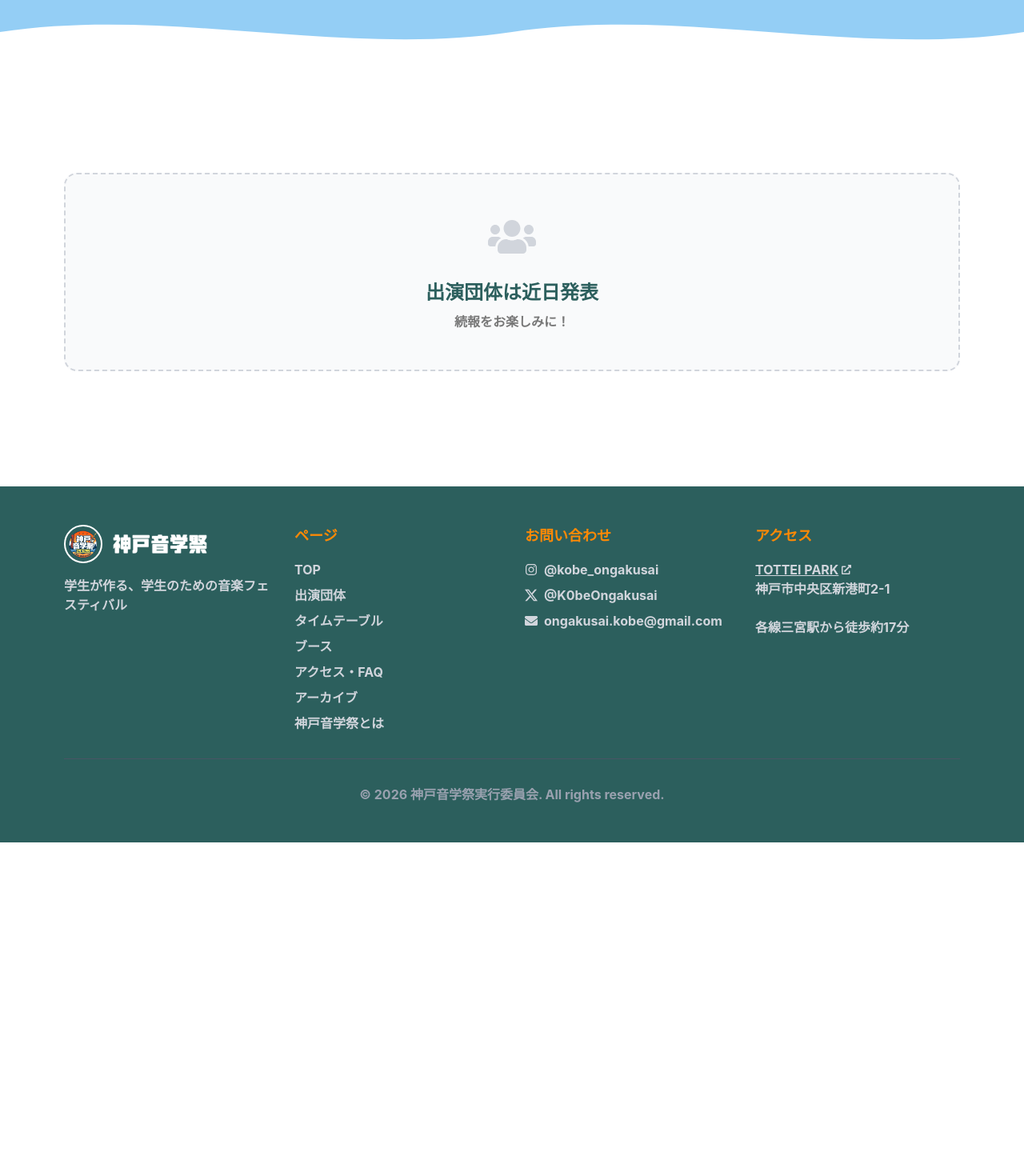
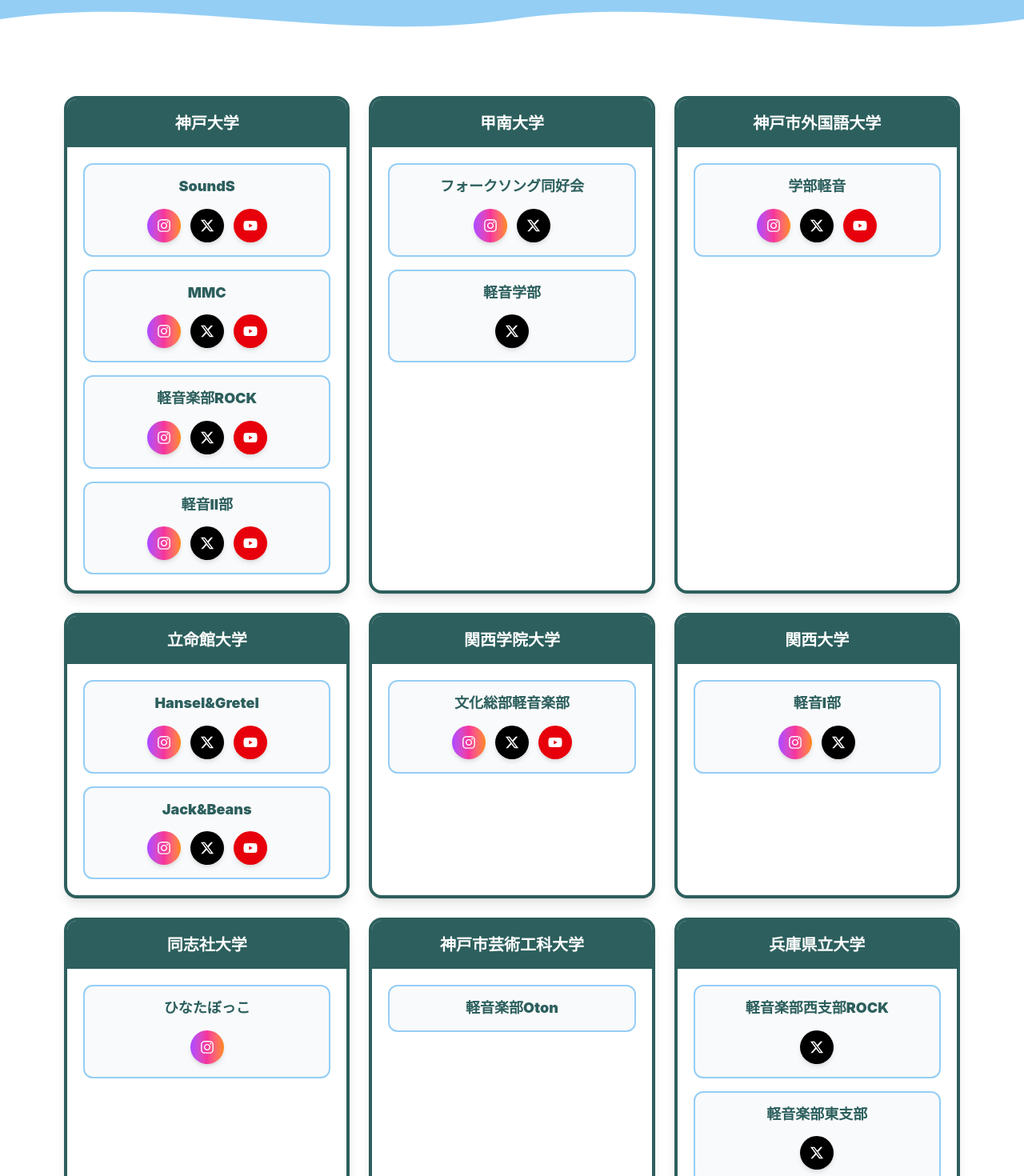
Before and after one commit to hhhhyyyy11/kobe-ongakusai-2026, a Next.js app: page /artists in a window 1280 px wide. Shown: the part 620-2090 px from the top of the page at 80% size. Before the commit the page ends 1673 px from the top, so only its background shows below. Built offline with nearby package versions, Linux system fonts and the light colour scheme; no server answers.

Commit message:
出演団体とSNS情報を更新

```diff
--- a/src/app/access/page.tsx
+++ b/src/app/access/page.tsx
@@ -65,9 +65,9 @@ const faqItems = [
       "天候による開催可否や変更がある場合は、公式サイトと公式SNSでお知らせします。",
   },
   {
-    question: "出演団体やタイムテーブルはいつ公開されますか？",
+    question: "出演団体やタイムテーブルはどこで確認できますか？",
     answer:
-      "出演団体とタイムテーブルは決定次第、公式サイト内の出演団体ページ、タイムテーブルページ、公式SNSで公開します。",
+      "出演団体は公式サイト内の出演団体ページで公開しています。タイムテーブルは決定次第、タイムテーブルページと公式SNSでお知らせします。",
   },
 ];
 
@@ -190,7 +190,7 @@ export default function AccessPage() {
                     天候や会場状況により案内内容が変わる場合は、公式サイトと公式SNSでお知らせします。
                   </p>
                   <p className="font-bold leading-relaxed">
-                    出演団体、タイムテーブル、ブース詳細は決定次第、各ページと公式SNSで順次公開します。
+                    出演団体は出演団体ページで公開中です。タイムテーブルとブース詳細は決定次第、各ページと公式SNSで順次公開します。
                   </p>
                 </div>
               </section>
--- a/src/app/artists/page.tsx
+++ b/src/app/artists/page.tsx
@@ -1,70 +1,137 @@
 import type { Metadata } from "next";
-import { FaUsers } from "react-icons/fa";
+import { FaInstagram, FaUsers, FaYoutube } from "react-icons/fa";
+import { FaXTwitter } from "react-icons/fa6";
 import { Header } from "@/components/Header";
 import { Footer } from "@/components/Footer";
 import { DecorativeNotes } from "@/components/DecorativeNotes";
 import { WavePattern } from "@/components/WavePattern";
+import { artistGroups, type ArtistSocials } from "@/constants/bands";
 import { createPageMetadata } from "@/lib/metadata";
 
 export const metadata: Metadata = createPageMetadata({
   title: "出演団体｜神戸音学祭2026",
   description:
-    "神戸音学祭2026の出演団体情報ページです。学生バンドや出演団体の発表情報を、決定次第掲載します。",
+    "神戸音学祭2026に出演する関西圏9大学15団体と、各団体の公式SNSをご紹介します。",
   path: "/artists",
 });
+
+const socialPlatforms = [
+  {
+    key: "instagram",
+    label: "Instagram",
+    icon: FaInstagram,
+    className:
+      "bg-gradient-to-r from-purple-500 via-pink-500 to-orange-400 hover:from-purple-600 hover:via-pink-600 hover:to-orange-500",
+  },
+  {
+    key: "x",
+    label: "X",
+    icon: FaXTwitter,
+    className: "bg-black hover:bg-gray-800",
+  },
+  {
+    key: "youtube",
+    label: "YouTube",
+    icon: FaYoutube,
+    className: "bg-red-600 hover:bg-red-700",
+  },
+] as const satisfies ReadonlyArray<{
+  key: keyof ArtistSocials;
+  label: string;
+  icon: typeof FaInstagram;
+  className: string;
+}>;
 
 export default function ArtistsPage() {
   return (
     <div className="min-h-screen bg-kobe-light-blue font-sans">
-      {/* Header */}
       <Header />
 
-      {/* Main Content */}
       <main>
-        {/* Hero Section */}
-        <section className="relative pt-32 pb-16 overflow-hidden">
-          {/* Decorative Elements */}
+        <section className="relative overflow-hidden pt-32 pb-16">
           <DecorativeNotes />
 
-          <div className="max-w-6xl mx-auto px-4 text-center relative z-10">
-            <div className="bg-white/90 backdrop-blur-sm rounded-3xl p-8 md:p-12 border-6 border-kobe-dark-teal shadow-2xl mb-16">
-              <div className="flex justify-center mb-6">
-                <div className="bg-gradient-to-r from-yellow-400 to-orange-500 rounded-full p-4">
+          <div className="relative z-10 mx-auto max-w-6xl px-4 text-center">
+            <div className="mb-16 rounded-3xl border-6 border-kobe-dark-teal bg-white/90 p-8 shadow-2xl backdrop-blur-sm md:p-12">
+              <div className="mb-6 flex justify-center">
+                <div className="rounded-full bg-gradient-to-r from-yellow-400 to-orange-500 p-4">
                   <FaUsers className="text-6xl text-white" />
                 </div>
               </div>
-              <h1 className="text-4xl md:text-6xl font-black text-kobe-dark-teal mb-6">
+              <h1 className="mb-6 text-4xl font-black text-kobe-dark-teal md:text-6xl">
                 出演団体
               </h1>
-              <div className="mb-4">
-                <p className="inline-block px-6 py-2 rounded-full text-xl md:text-2xl font-bold text-white bg-gradient-to-r from-yellow-400 to-orange-500">
-                  Coming Soon
-                </p>
-              </div>
+              <p className="inline-block rounded-full bg-gradient-to-r from-yellow-400 to-orange-500 px-6 py-2 text-xl font-bold text-white md:text-2xl">
+                9大学15団体が出演
+              </p>
             </div>
           </div>
         </section>
 
-        {/* Artists List Section — Coming Soon */}
-        <section className="py-16 bg-white relative">
-          {/* Wave Pattern at Top */}
+        <section className="relative bg-white py-16">
           <WavePattern fillColor="white" backgroundColor="bg-kobe-light-blue" />
 
-          <div className="max-w-6xl mx-auto px-4 pt-16">
-            <div className="text-center py-20">
-              <div className="border-2 border-dashed border-gray-300 rounded-2xl p-12 bg-gray-50">
-                <FaUsers className="text-6xl text-gray-300 mx-auto mb-6" />
-                <p className="text-2xl font-black text-kobe-dark-teal mb-2">
-                  出演団体は近日発表
-                </p>
-                <p className="text-kobe-gray font-bold">続報をお楽しみに！</p>
-              </div>
+          <div className="mx-auto max-w-6xl px-4 pt-16">
+            <div className="grid gap-6 md:grid-cols-2 lg:grid-cols-3">
+              {artistGroups.map((group) => (
+                <section
+                  key={group.university}
+                  className="overflow-hidden rounded-2xl border-4 border-kobe-dark-teal bg-white shadow-lg"
+                >
+                  <h2 className="bg-kobe-dark-teal px-5 py-4 text-center text-xl font-black text-white">
+                    {group.university}
+                  </h2>
+
+                  <ul className="space-y-4 p-5">
+                    {group.artists.map((artist) => (
+                      <li
+                        key={artist.name}
+                        className="rounded-xl border-2 border-kobe-light-blue bg-gray-50 p-4"
+                      >
+                        <h3 className="text-center text-lg leading-tight font-black text-kobe-dark-teal">
+                          {artist.name}
+                        </h3>
+
+                        {artist.socials && (
+                          <div className="mt-4 flex justify-center gap-3">
+                            {socialPlatforms.map((platform) => {
+                              const href = artist.socials?.[platform.key];
+
+                              if (!href) {
+                                return null;
+                              }
+
+                              const Icon = platform.icon;
+
+                              return (
+                                <a
+                                  key={platform.key}
+                                  href={href}
+                                  target="_blank"
+                                  rel="noopener noreferrer"
+                                  aria-label={`${group.university}${artist.name}の${platform.label}を新しいタブで開く`}
+                                  title={platform.label}
+                                  className={`rounded-full p-3 text-white shadow-md transition-all duration-300 hover:scale-110 ${platform.className}`}
+                                >
+                                  <Icon
+                                    className="text-lg"
+                                    aria-hidden="true"
+                                  />
+                                </a>
+                              );
+                            })}
+                          </div>
+                        )}
+                      </li>
+                    ))}
+                  </ul>
+                </section>
+              ))}
             </div>
           </div>
         </section>
       </main>
 
-      {/* Footer */}
       <Footer />
     </div>
   );
--- a/src/app/timetable/page.tsx
+++ b/src/app/timetable/page.tsx
@@ -86,7 +86,7 @@ function SetListPage() {
                 タイムテーブルは近日公開
               </p>
               <p className="text-kobe-gray font-bold">
-                出演団体・演奏スケジュールは決定次第お知らせします
+                演奏スケジュールは決定次第お知らせします
               </p>
             </div>
           </div>
--- a/src/components/HeroComingSoonLinks.tsx
+++ b/src/components/HeroComingSoonLinks.tsx
@@ -5,11 +5,9 @@ export function HeroComingSoonLinks() {
     <div className="flex w-full max-w-3xl flex-col justify-center gap-3 sm:flex-row sm:gap-4">
       <Link
         href="/artists"
-        aria-disabled="true"
-        tabIndex={-1}
-        className="pointer-events-none rounded-full border-2 border-white/30 bg-white/20 px-6 py-3 text-base font-black text-white opacity-60 shadow-xl backdrop-blur-md sm:px-8 sm:py-4 sm:text-lg md:text-xl"
+        className="rounded-full border-2 border-white/70 bg-white/20 px-6 py-3 text-base font-black text-white shadow-xl backdrop-blur-md transition-all duration-300 hover:-translate-y-1 hover:bg-white/30 sm:px-8 sm:py-4 sm:text-lg md:text-xl"
       >
-        出演団体を見る（Coming Soon）
+        出演団体を見る
       </Link>
       <Link
         href="/timetable"
--- a/src/constants/bands.ts
+++ b/src/constants/bands.ts
@@ -1,81 +1,166 @@
-// 出演バンド情報
-export const bands: Array<{
+export type ArtistSocials = {
+  instagram?: string;
+  x?: string;
+  youtube?: string;
+};
+
+export type Artist = {
   name: string;
-  image: string | null;
-  youtube?: string;
-  instagram?: string;
-  xTwitter?: string;
-}> = [
+  socials?: ArtistSocials;
+};
+
+export type ArtistGroup = {
+  university: string;
+  artists: Artist[];
+};
+
+// 出演団体情報（大学・団体・公式SNS）
+export const artistGroups: ArtistGroup[] = [
   {
-    name: "関西学院大学文化総部軽音楽部",
-    image: "/images/artists/kwansei-gakuin.jpg",
-    youtube: "https://www.youtube.com/@kglmc589",
-    instagram: "https://www.instagram.com/kglmc_official/",
-    xTwitter: "https://x.com/KGLMC",
+    university: "神戸大学",
+    artists: [
+      {
+        name: "SoundS",
+        socials: {
+          instagram: "https://www.instagram.com/sounds_kobe/",
+          x: "https://x.com/SoundS_kobe",
+          youtube: "https://www.youtube.com/user/kobesounds",
+        },
+      },
+      {
+        name: "MMC",
+        socials: {
+          instagram: "https://www.instagram.com/mmc.kobe/",
+          x: "https://x.com/Kobe_MMC",
+          youtube: "https://www.youtube.com/@mmc7639",
+        },
+      },
+      {
+        name: "軽音楽部ROCK",
+        socials: {
+          instagram: "https://www.instagram.com/kobe_u_rock/",
+          x: "https://x.com/kobe_u_rock",
+          youtube: "https://www.youtube.com/@ROCK-wh7ih",
+        },
+      },
+      {
+        name: "軽音II部",
+        socials: {
+          instagram: "https://www.instagram.com/keion2bu/",
+          x: "https://x.com/kobe_u_keion2",
+          youtube: "https://www.youtube.com/@kobe_keion3_nibu",
+        },
+      },
+    ],
   },
   {
-    name: "神戸市外国語大学学部軽音楽部",
-    image: "/images/artists/kobe-sgf.jpg",
-    youtube:
-      "https://www.youtube.com/@%E7%A5%9E%E6%88%B8%E5%B8%82%E5%A4%96%E5%A4%A7%E5%AD%A6%E9%83%A8%E8%BB%BD%E9%9F%B3%E6%A5%BD",
-    instagram: "https://www.instagram.com/rock_the_k_on/?hl=ja",
-    xTwitter: "https://x.com/rock_the_k_on",
+    university: "甲南大学",
+    artists: [
+      {
+        name: "フォークソング同好会",
+        socials: {
+          instagram: "https://www.instagram.com/konan_forson/",
+          x: "https://x.com/konanfolksong",
+        },
+      },
+      {
+        name: "軽音学部",
+        socials: {
+          x: "https://x.com/Konan_keion2020",
+        },
+      },
+    ],
   },
   {
-    name: "神戸親和大学軽音楽部",
-    image: "/images/artists/kobe-shinwa.jpg",
-    instagram: "https://www.instagram.com/keionshinwa_gram/?hl=ja",
-    xTwitter: "https://x.com/botshinwa",
+    university: "神戸市外国語大学",
+    artists: [
+      {
+        name: "学部軽音",
+        socials: {
+          instagram: "https://www.instagram.com/rock_the_k_on/",
+          x: "https://x.com/rock_the_k_on",
+          youtube:
+            "https://www.youtube.com/@%E7%A5%9E%E6%88%B8%E5%B8%82%E5%A4%96%E5%A4%A7%E5%AD%A6%E9%83%A8%E8%BB%BD%E9%9F%B3%E6%A5%BD",
+        },
+      },
+    ],
   },
   {
-    name: "神戸大学軽音楽部ROCK",
-    image: "/images/artists/kobe-univ-rock.jpg",
-    youtube: "https://www.youtube.com/@ROCK-wh7ih",
-    instagram: "https://www.instagram.com/kobe_u_rock/",
-    xTwitter: "https://x.com/kobe_u_rock",
+    university: "立命館大学",
+    artists: [
+      {
+        name: "Hansel&Gretel",
+        socials: {
+          instagram: "https://www.instagram.com/hansel_and_gretel.rits/",
+          x: "https://x.com/HG_Rits_OIC",
+          youtube: "https://www.youtube.com/channel/UCkyGtLjA60FNjuCbr0fRD6A",
+        },
+      },
+      {
+        name: "Jack&Beans",
+        socials: {
+          instagram: "https://www.instagram.com/jack_bkc.ins/",
+          x: "https://x.com/jack_bkc",
+          youtube: "https://www.youtube.com/@jackbeansbkc8419",
+        },
+      },
+    ],
   },
   {
-    name: "神戸大学軽音サークルFreeBeat",
-    image: "/images/artists/kobe-univ-free-beat.jpg",
-    youtube: "https://www.youtube.com/@freebeat1430",
-    instagram: "https://www.instagram.com/shindai_freebeat/",
-    xTwitter: "https://x.com/kobe_freebeat",
+    university: "関西学院大学",
+    artists: [
+      {
+        name: "文化総部軽音楽部",
+        socials: {
+          instagram: "https://www.instagram.com/kglmc_official/",
+          x: "https://x.com/KGLMC",
+          youtube: "https://www.youtube.com/@kglmc589",
+        },
+      },
+    ],
   },
   {
-    name: "神戸大学軽音サークルMMC",
-    image: "/images/artists/kobe-univ-mmc.jpg",
-    youtube: "https://www.youtube.com/@mmc7639",
-    instagram: "https://www.instagram.com/mmc.kobe/",
-    xTwitter: "https://x.com/kobe_mmc",
+    university: "関西大学",
+    artists: [
+      {
+        name: "軽音I部",
+        socials: {
+          instagram: "https://www.instagram.com/1bu.keion.1bu/",
+          x: "https://x.com/ku_keion01",
+        },
+      },
+    ],
   },
   {
-    name: "神戸大学軽音サークルSoundS",
-    image: "/images/artists/kobe-univ-sounds.png",
-    youtube: "https://www.youtube.com/user/kobesounds",
-    instagram: "https://www.instagram.com/sounds_kobe2025/",
-    xTwitter: "https://x.com/SoundS_kobe",
+    university: "同志社大学",
+    artists: [
+      {
+        name: "ひなたぼっこ",
+        socials: {
+          instagram: "https://www.instagram.com/hinatabokko._.doshisha/",
+        },
+      },
+    ],
   },
   {
-    name: "同志社大学Lilac Rainbows",
-    image: "/images/artists/doshisha-lilac-rainbows.jpg",
-    youtube: "https://www.youtube.com/@lilacrainbows",
-    instagram: "https://www.instagram.com/lilac_rainbows/",
-    xTwitter: "https://x.com/lilacrainbows",
+    university: "神戸市芸術工科大学",
+    artists: [{ name: "軽音楽部Oton" }],
   },
   {
-    name: "立命館大学Hansel&Gretel",
-    image: "/images/artists/ritsumeikan-hansel-gretel.jpg",
-    youtube: "https://www.youtube.com/channel/UCkyGtLjA60FNjuCbr0fRD6A",
-    instagram: "https://www.instagram.com/hansel_and_gretel.rits/",
-    xTwitter: "https://x.com/hg_rits_oic",
-  },
-  {
-    name: "立命館大学Jack&Beans",
-    image: "/images/artists/ritsumeikan-jack-beans.jpg",
-    youtube: "https://www.youtube.com/@jackbeansbkc8419",
-    instagram: "https://www.instagram.com/jack_bkc.ins/",
-    xTwitter: "https://x.com/jack_bkc",
+    university: "兵庫県立大学",
+    artists: [
+      {
+        name: "軽音楽部西支部ROCK",
+        socials: {
+          x: "https://x.com/kon_west_UofH",
+        },
+      },
+      {
+        name: "軽音楽部東支部",
+        socials: {
+          x: "https://x.com/kendai_keion_",
+        },
+      },
+    ],
   },
 ];
-
-export type Band = (typeof bands)[0];
```
